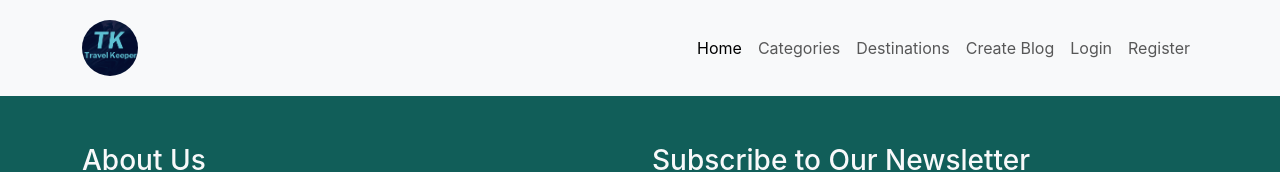
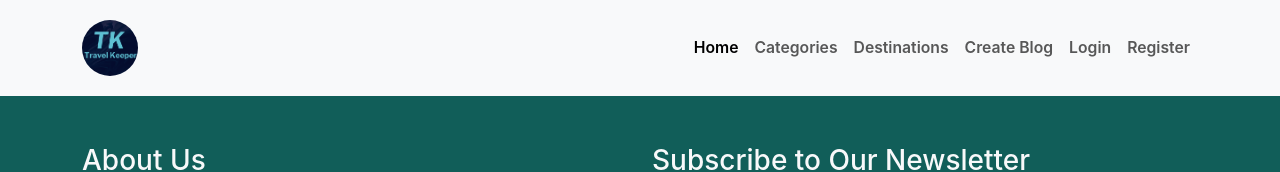
Before and after one commit to Nkululeko1999/blog-site, a React (Create React App) app in the folder frontend/: page / in a window 1280 px wide. Shown: the top 172 px of the page. Built offline with nearby package versions, Linux system fonts and the light colour scheme.

Commit message:
header hover and active

```diff
--- a/frontend/src/components/header/Header.js
+++ b/frontend/src/components/header/Header.js
@@ -29,7 +29,7 @@ export default function Header() {
         <button class="navbar-toggler" type="button" data-bs-toggle="collapse" data-bs-target="#navbarNav" aria-controls="navbarNav" aria-expanded="false" aria-label="Toggle navigation">
           <span class="navbar-toggler-icon"></span>
         </button>
-        <div class={`collapse navbar-collapse ${isWideScreen ? 'justify-content-end' : ''}`} id="navbarNav">
+        <div class={`collapse collapse-css navbar-collapse ${isWideScreen ? 'justify-content-end' : ''}`} id="navbarNav">
           <ul class="navbar-nav">
             <li class="nav-item">
               <NavLink to={"/"} className={"nav-link"}>Home</NavLink>
--- a/frontend/src/components/header/Header.scss
+++ b/frontend/src/components/header/Header.scss
@@ -1,3 +1,25 @@
+$hover-link-color: #115e59;
+
 .navbar {
     padding: 1.25rem 0;
+
+    .container {
+        .collapse-css {
+            .navbar-nav {
+                .nav-item {
+                    .nav-link{
+                        font-size: 0.983rem;
+                        font-weight: 600;
+                        &:hover {
+                            color: $hover-link-color;
+                        }
+
+                        &:active {
+                            text-decoration: underline;
+                        }
+                    }
+                }
+            }
+        }
+    }
 }
```
